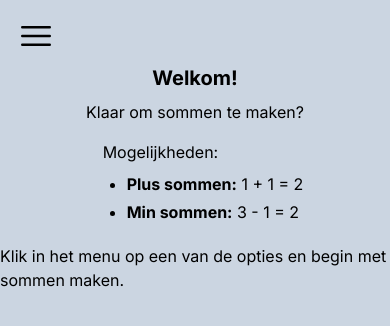
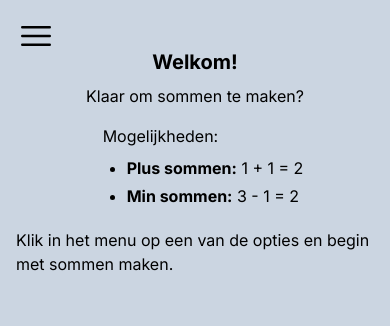
Before and after one commit to HellHunterMax/make-math, a Next.js app: page / in a window 390 px wide. Shown: the top 326 px of the page. Built offline with nearby package versions, Linux system fonts and the light colour scheme.

Commit message:
add some mobile padding

```diff
--- a/src/app/layout.tsx
+++ b/src/app/layout.tsx
@@ -22,7 +22,7 @@ export default function RootLayout({
 				className={`${inter.className} h-full w-full bg-slate-300 text-black`}
 			>
 				<NavigationMenu />
-				<div className="flex min-h-full min-w-full flex-col items-center absolute py-4 md:pl-60 pt-16">
+				<div className="flex min-h-full min-w-full flex-col items-center absolute p-4 md:pl-60 pt-12">
 					{children}
 				</div>
 			</body>
```
